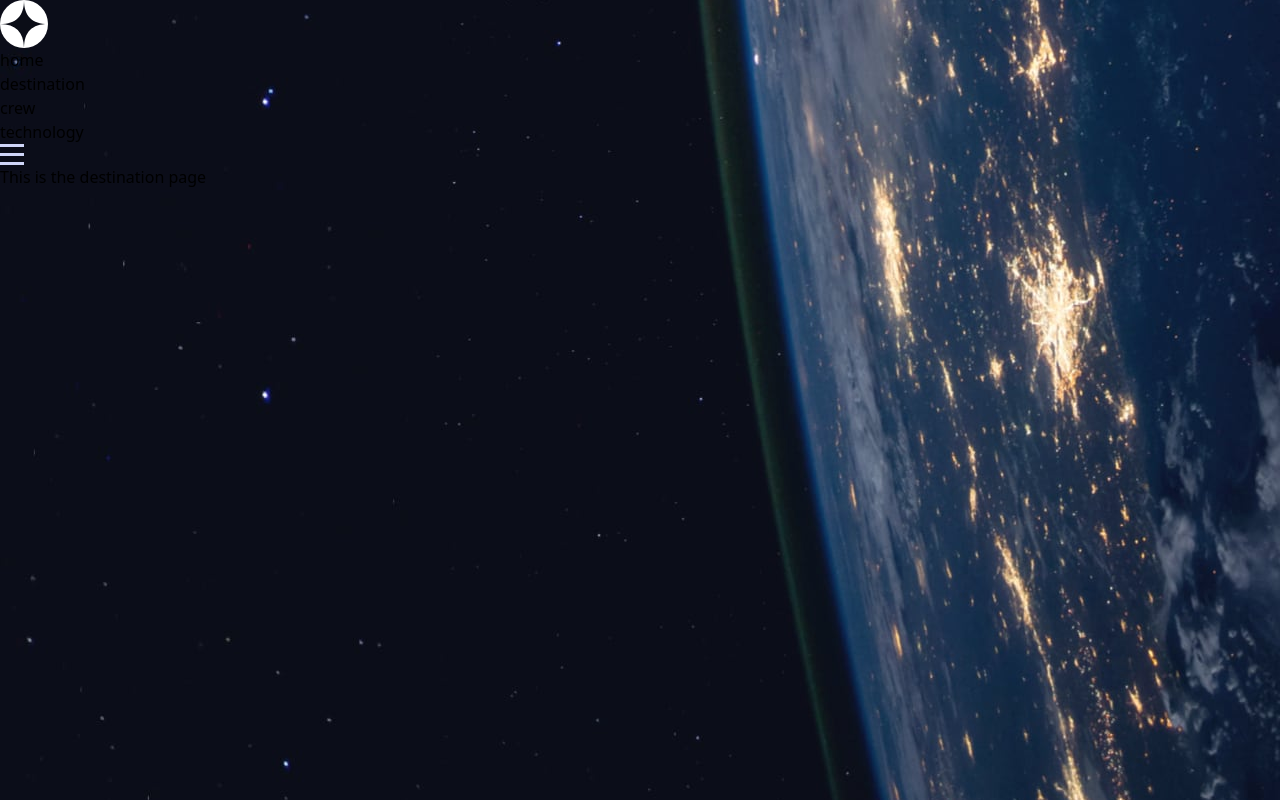
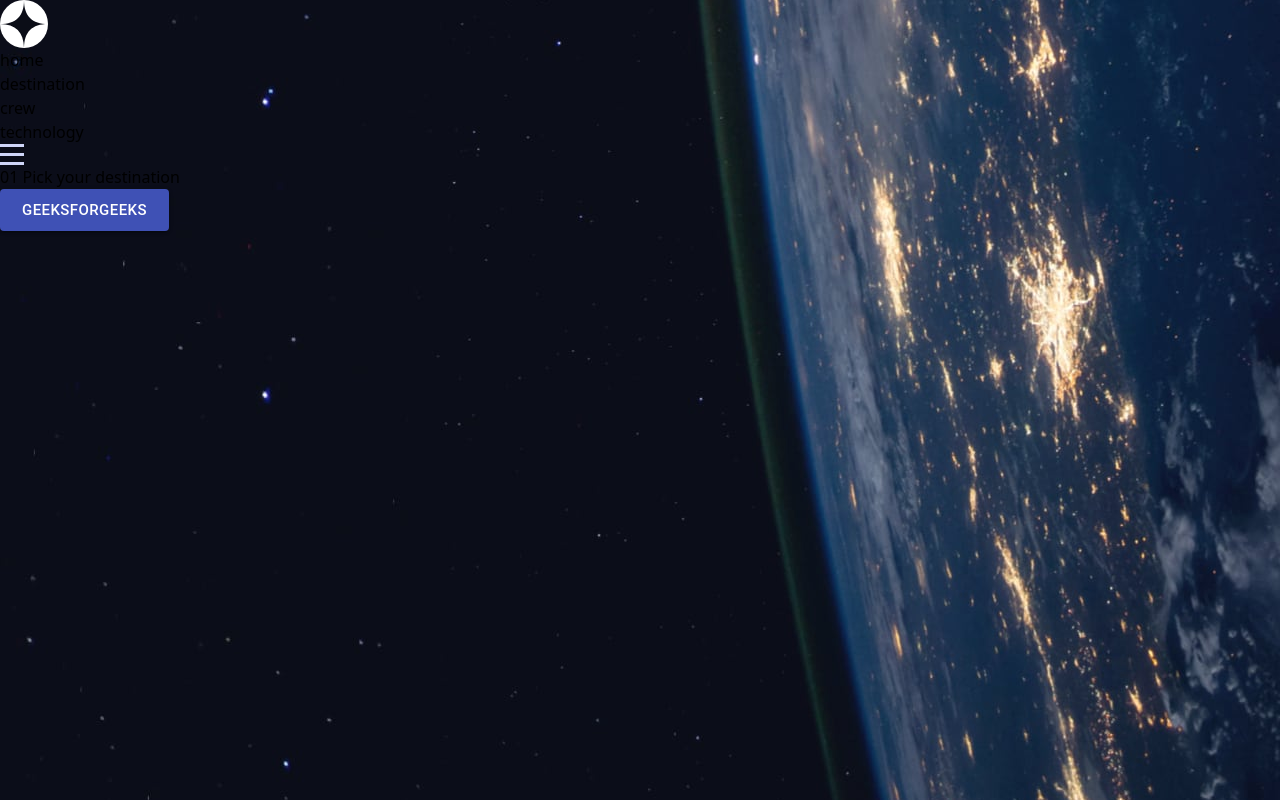
Before and after one commit to matthewkuria/space-tourism-website, a React (Vite) app: page /destination in a window 1280 px wide. Built offline with nearby package versions, Linux system fonts and the light colour scheme.

Commit message:
Add Material UI

```diff
--- a/package.json
+++ b/package.json
@@ -10,6 +10,11 @@
     "preview": "vite preview"
   },
   "dependencies": {
+    "@fontsource/roboto": "^5.0.14",
+    "@material-ui/core": "^4.12.4",
+    "@mui/base": "^5.0.0-beta.40",
+    "@radix-ui/react-icons": "^1.3.0",
+    "lucide-react": "^0.436.0",
     "react": "^18.3.1",
     "react-dom": "^18.3.1",
     "react-router-dom": "^6.26.1"
--- a/src/routes/destination.jsx
+++ b/src/routes/destination.jsx
@@ -1,7 +1,26 @@
+import { Tab } from '@mui/base/Tab';
+import { TabsList } from '@mui/base/TabsList';
+import { TabPanel } from '@mui/base/TabPanel';
+import { Tabs } from '@mui/base/Tabs';
+
+
+
+import Button from '@material-ui/core/Button';
 const Destination = () => {
     return (
         <main className="text-white">
-            <h1>This is the destination page</h1>
+            <h1 className="uppercase text-2xl"><span className="text-slate-500">01</span> Pick your destination</h1>
+            <div className="">
+                <div className="">
+
+                </div>
+                <div className="">
+                        <Button variant="contained" color="primary"
+                                size="large">
+                            GeeksforGeeks
+                        </Button>
+                </div>
+            </div>
         </main>
     )
 }
```
Also changed, not shown: components.json (added), 1 other file (tests, documents, lock files or other folders).
